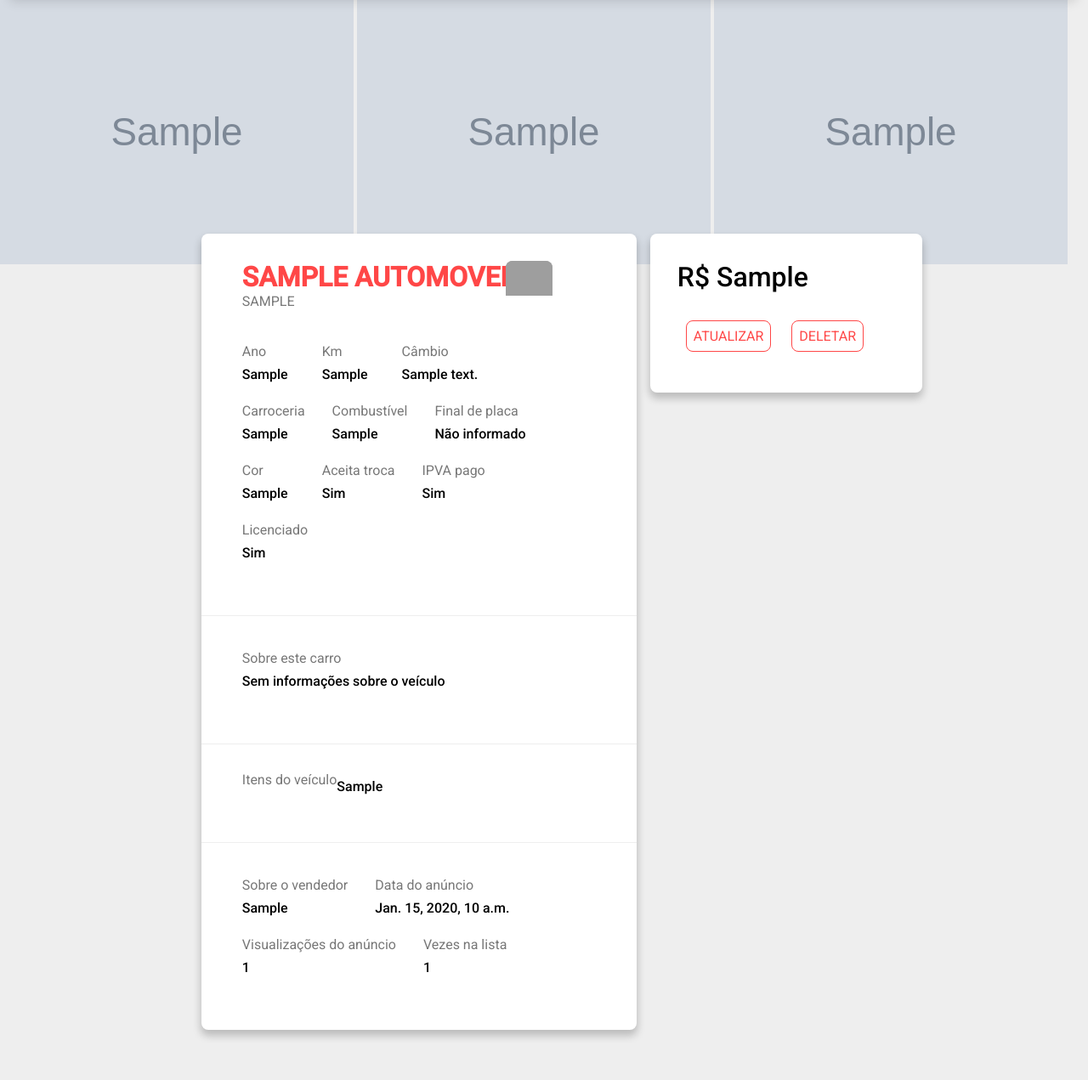
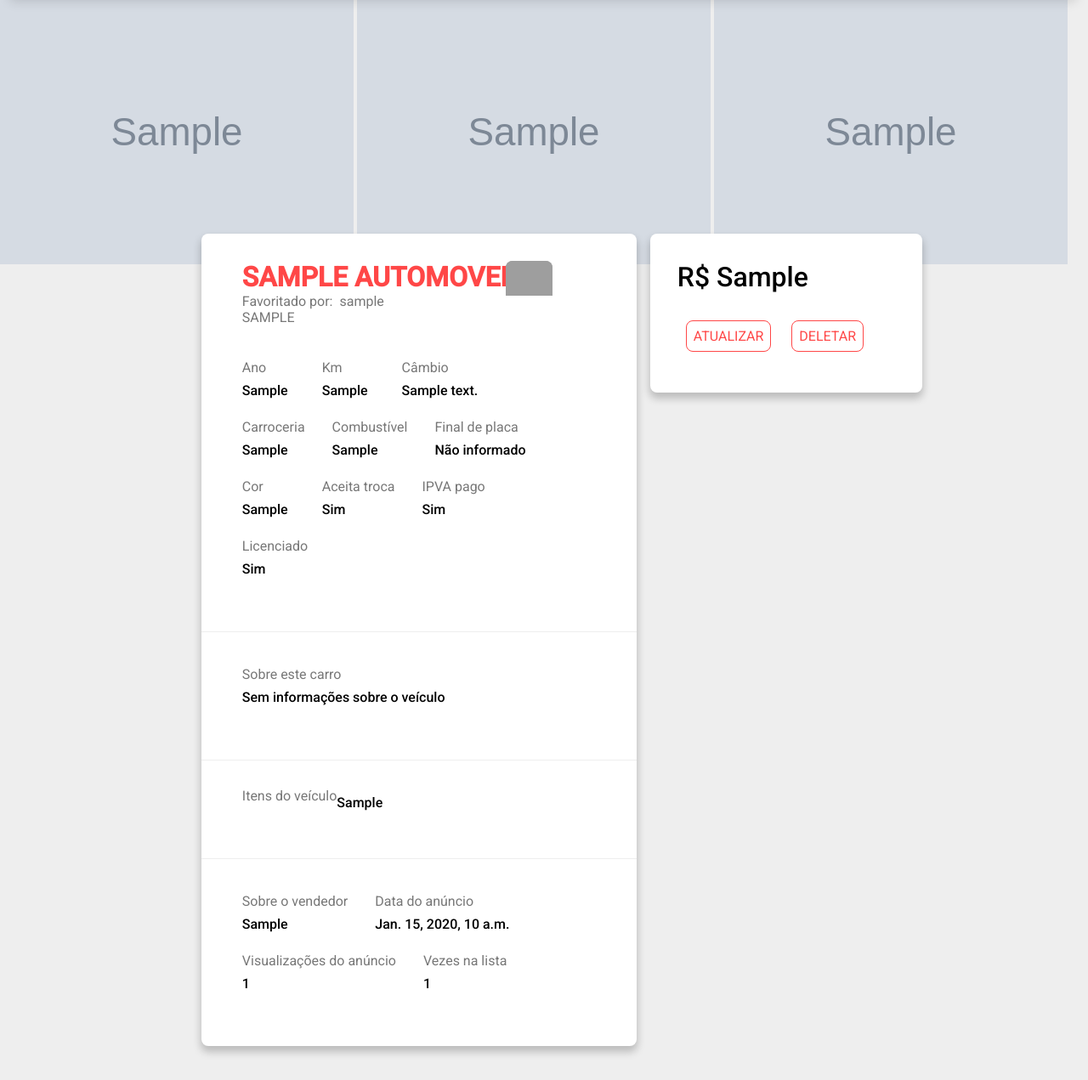
Before and after one commit to lucasdosantos90/my_webmotors, a Django app: page /automovel_detalhe/1/ in a window 1280 px wide; the page is wider, and only the part inside the window is pictured. Shown: the part 76-1347 px from the top of that part at 85% size. Run offline with Django 3.2, Linux system fonts and the light colour scheme; a user stored in the database is signed in; tables that the repository leaves empty hold one stand-in row (values such as "Sample post"); grey boxes marked "Sample" are stand-in pictures; grey boxes are pictures that could not be loaded.

Commit message:
commit hoje

```diff
--- a/anuncio/static/anuncio/automoveis_detalhe.css
+++ b/anuncio/static/anuncio/automoveis_detalhe.css
@@ -183,6 +183,18 @@ form > label > input {
     cursor: pointer;
 }
 
+#fav_container{
+    display: flex;
+    flex-direction: row;
+    flex-wrap: wrap;
+    width: 250px;
+}
+
+#fav_container > div{
+    margin-left: .5rem;
+
+}
+
 .automovel_versao{
     display: inline-block;
     width: 90%;
--- a/anuncio/templates/automoveis_detalhe.html
+++ b/anuncio/templates/automoveis_detalhe.html
@@ -32,6 +32,15 @@
                             </a>
                         {% endif %}
                     {% endfor %}
+                    <!-- QUEM FAVORITOU -->
+                    {% if automovel.favoritos.all %}
+                        Favoritado por:
+                        <div id="fav_container">
+                                {% for fav in automovel.favoritos.all  %}
+                                <div>{{fav}}</div>
+                                {% endfor %}
+                            </div>
+                    {% endif %}
                 </p>
                 <p class="automovel_versao">{{ automovel.versao_carro }}</p>
                 <div class="titulo_info">Ano
--- a/anuncio/templates/base.html
+++ b/anuncio/templates/base.html
@@ -62,6 +62,12 @@
                         </span>
                         <p>Meus Favoritos</p>
                     </a>
+                    <a href="{% url 'minhas_conversas' request.user %}">
+                        <span class="material-symbols-outlined">
+                            sms
+                        </span>
+                        <p>Minhas Conversas</p>
+                    </a>
                 </div>
             {% else %}
                 <a class="no_login" href="{% url 'login' %}">
--- a/anuncio/urls.py
+++ b/anuncio/urls.py
@@ -23,4 +23,5 @@ urlpatterns = [
      path('checkview', views.checkview, name='checkview'),
      path('send', views.send, name='send'),
      path('getMessages/<str:room>/', views.getMessages, name='getMessages'),
+     path('minhas_conversas/<str:room>/', views.minhas_conversas, name='minhas_conversas'),
 ]+ static(settings.MEDIA_URL, document_root=settings.MEDIA_ROOT)
--- a/anuncio/views.py
+++ b/anuncio/views.py
@@ -254,3 +254,11 @@ def getMessages(request, room):
     room_details = Room.objects.get(name=room)
     messages = Message.objects.filter(room=room_details.id)
     return JsonResponse({"messages":list(messages.values())})
+
+
+def minhas_conversas(request,room):
+    mensagens = Message.objects.filter().all()
+    salas = Room.objects.filter().all()
+    print(mensagens)
+    print(salas)
+    return render(request, 'minhas_conversas.html', {'mensagens': mensagens,'salas': salas})
```
Also changed, not shown: anuncio/templates/minhas_conversas.html (added, +19 -0 lines).
